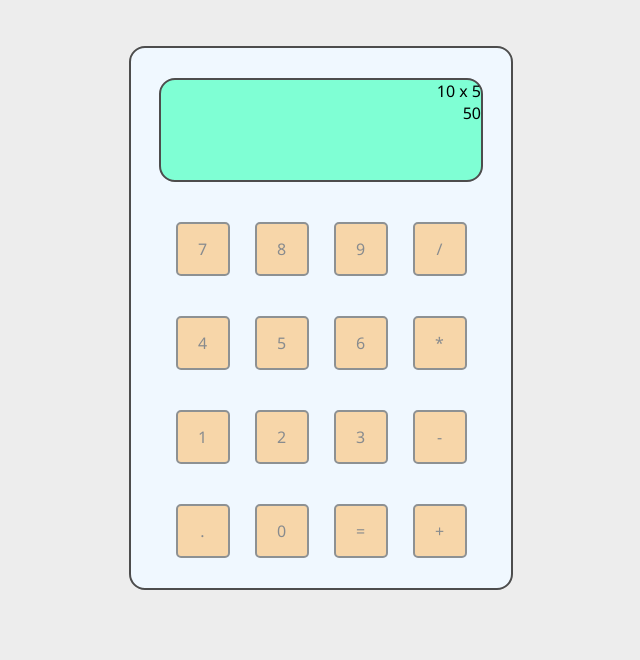
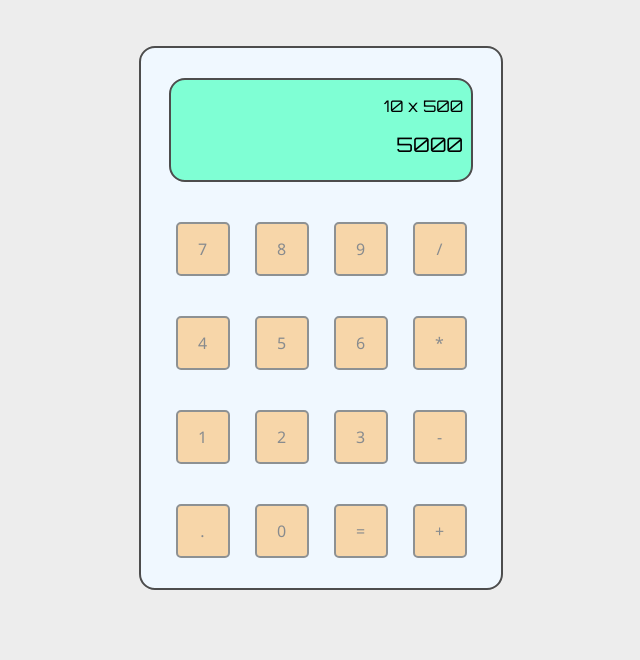
Before and after one commit to jamescheang/calculator, a plain HTML site: page index.html in a window 1280 px wide. Shown: the top 660 px of the page, without its empty margins (319-959 px from the left). Drawn offline with Linux system fonts and the light colour scheme.

Commit message:
completed styling

```diff
--- a/index.html
+++ b/index.html
@@ -9,13 +9,15 @@
     <link rel="stylesheet" href="./style.css">
     <link rel="stylesheet"
         href="https://cdnjs.cloudflare.com/ajax/libs/font-awesome/4.7.0/css/font-awesome.min.css">
+    <link href='https://fonts.googleapis.com/css?family=Orbitron'
+        rel='stylesheet' type='text/css'>
 </head>
 
 <body ondragstart="return false;" ondrop="return false;">
     <div class="calculator">
         <div class="result-window">
-            <div class="history">10 x 5</div>
-            <div class="result">50</div>
+            <div class="history">10 x 500</div>
+            <div class="result">5000</div>
         </div>
         <div class="first row">
             <div class="7 button">7</div>
--- a/style.css
+++ b/style.css
@@ -27,7 +27,7 @@ body {
     align-items: center;
     gap: 40px;
     flex: 1;
-    width: 25%;
+    width: 300px;
     flex: 0;
     align-self: center;
     padding: 30px;
@@ -43,15 +43,23 @@ body {
     width: 100%;
     background-color: aquamarine;
     text-align: end;
-    /* display: flex;
+    display: flex;
     flex-direction: column;
-    justify-content: end; */
-    /* position: relative; */
+    font-family: 'Orbitron', sans-serif;
+    /* justify-content: end; */
 }
 
-.history {}
+.history {
+    flex: 1 1 0;
+    padding: 8px;
+    padding-top: 16px;
+}
 
-
+.result {
+    flex: 2 1 0;
+    padding: 8px;
+    font-size: 20px;
+}
 
 .row {
     display: flex;
```
